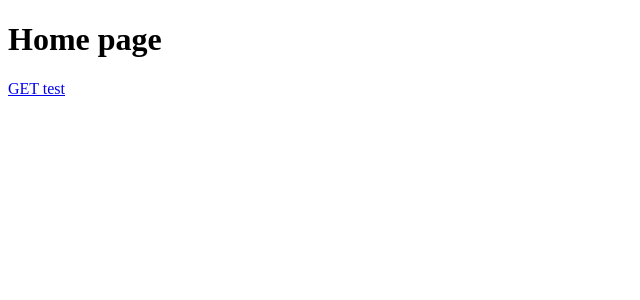
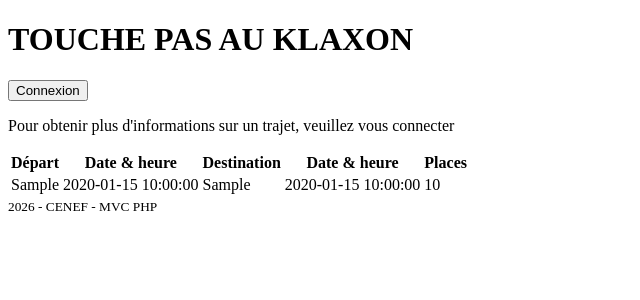
Before and after one commit to kevinmarlin-alt/devoir_touche-pas-au-klaxon_PHP_MVC, a PHP site: template app/Views/home.php in a window 1280 px wide. Shown: the top 300 px of the page, without its empty margins (0-640 px from the left). Run offline with PHP 8.4, Linux system fonts and the light colour scheme; the template is opened without the code that fills it: most values are stand-ins (such as "Sample title", 1, 10 or a date in 2020).

Commit message:
feature(MVC): add all MVC architecture and add home page

```diff
--- a/app/Models/Travel.php
+++ b/app/Models/Travel.php
@@ -31,11 +31,11 @@ class Travel {
         return $this->id;
     }
 
-    public function getDepartureAgency(): int {
+    public function getDepartureAgency(): string {
         return $this->departureAgency;
     }
 
-    public function getArrivalAgency(): int {
+    public function getArrivalAgency(): string {
         return $this->arrivalAgency;
     }
 
--- a/app/Repositories/TravelRepository.php
+++ b/app/Repositories/TravelRepository.php
@@ -63,9 +63,9 @@ class TravelRepository {
             "SELECT
                 t.id,
                 dep.city AS departure_agency,
-                t.departure_at,
+                DATE_FORMAT(t.departure_at, '%d/%m/%Y %H:%i') AS departure_at,
                 arr.city AS arrival_agency,
-                t.arrival_at,
+                DATE_FORMAT(t.arrival_at, '%d/%m/%Y %H:%i') AS arrival_at,
                 t.seats_available,
                 t.seats_total,
                 t.employee_id
--- a/app/Routes/routes.php
+++ b/app/Routes/routes.php
@@ -6,7 +6,7 @@ use Buki\Router\Router;
 $router = new Router();
 
 $router->get('/', function () {
-    (new TravelController)->showAllTravels();
+    (new TravelController)->index();
 });
 
 
--- a/app/Views/Layouts/footer.php
+++ b/app/Views/Layouts/footer.php
@@ -1,3 +1,5 @@
-<footer>
-    <small>2026 - CENEF - MVC PHP</small>
-</footer>
+    <footer>
+        <small>2026 - CENEF - MVC PHP</small>
+    </footer>
+</body>
+</html>
--- a/app/Views/Layouts/header.php
+++ b/app/Views/Layouts/header.php
@@ -1,4 +1,12 @@
-<header>
-    <h1>TOUCHE PAS AU KLAXON</h1>
-    <button>Connexion</button>
-</header>
+<!DOCTYPE html>
+<html lang="en">
+<head>
+    <meta charset="UTF-8">
+    <meta name="viewport" content="width=device-width, initial-scale=1.0">
+    <title>Document</title>
+</head>
+<body>
+    <header>
+        <h1>TOUCHE PAS AU KLAXON</h1>
+        <button>Connexion</button>
+    </header>
--- /dev/null
+++ b/app/Views/Layouts/main.php
@@ -0,0 +1,9 @@
+<?php require __DIR__ . '/header.php'; ?>
+
+<main>
+
+    <?php require __DIR__ . "/../" . $view .".php"; ?>
+
+</main>
+
+<?php require __DIR__ . '/footer.php'; ?>
--- a/app/Views/home.php
+++ b/app/Views/home.php
@@ -1,12 +1,19 @@
-<!DOCTYPE html>
-<html lang="en">
-<head>
-    <meta charset="UTF-8">
-    <meta name="viewport" content="width=device-width, initial-scale=1.0">
-    <title>Acceuil</title>
-</head>
-<body>
-    <h1>Home page</h1>
-    <a href="http://localhost:8000/" target="_blank">GET test</a>
-</body>
-</html>
+<p>Pour obtenir plus d'informations sur un trajet, veuillez vous connecter</p>
+<table>
+    <tr>
+        <th>Départ</th>
+        <th>Date & heure</th>
+        <th>Destination</th>
+        <th>Date & heure</th>
+        <th>Places</th>
+    </tr>
+    <?php foreach($travels as $travel): ?>
+        <tr>
+            <td><?=  $travel->getDepartureAgency() ?></td>
+            <td><?=  $travel->getDeparturelAt() ?></td>
+            <td><?=  $travel->getArrivalAgency() ?></td>
+            <td><?=  $travel->getArrivalAt() ?></td>
+            <td><?=  $travel->getAvaivableSeats() ?></td>
+        </tr>
+    <?php endforeach; ?>
+</table>
```
Also changed, not shown: app/Controllers/PageController.php (added, +13 -0 lines), app/Controllers/TravelController.php (+8 -11 lines), app/Core/Controller.php (added, +13 -0 lines), public/router.php (deleted, +0 -11 lines).
